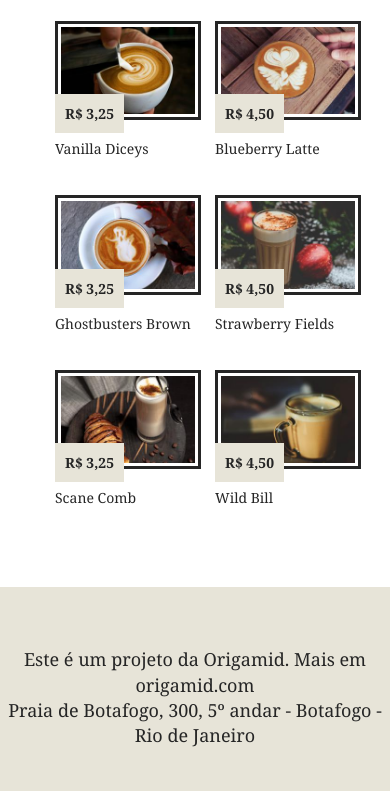
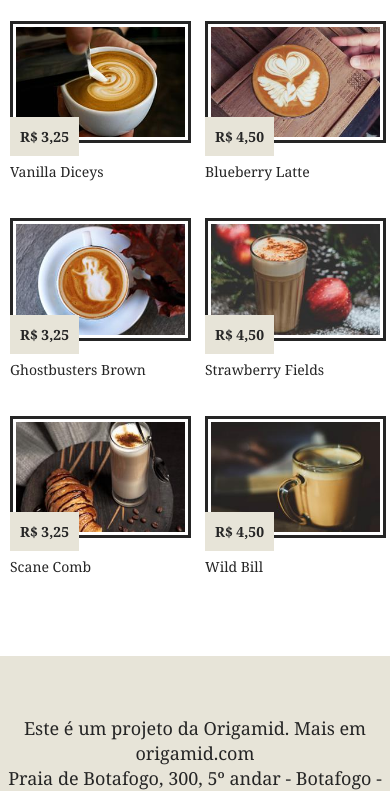
Before and after one commit to bfukumori/brafe-2, a plain HTML site: page index.html in a window 390 px wide. Shown: the part 366-1157 px from the top of the page. Drawn offline with Linux system fonts and the light colour scheme.

Commit message:
esilizado novamente utilizando sistema de grid

```diff
--- /dev/null
+++ b/css/grid.css
@@ -0,0 +1,100 @@
+.container {
+  max-height: 960px;
+  margin: 0 auto;
+}
+
+.container::after, .container::before {
+  content: '';
+  display: table;
+  clear: both;
+}
+
+.grid-1, .grid-2, .grid-3, .grid-4, .grid-5, .grid-6, .grid-7, .grid-8, .grid-9, .grid-10, .grid-11, .grid-12, .grid-mobile-6 {
+	float: left;
+	display: block;
+	min-height: 1px;
+	margin-left: 10px;
+	margin-right: 10px;
+}
+
+.grid-1 {
+	width: calc(8.333% - 20px);
+}
+
+.grid-2 {
+	width: calc(16.666% - 20px);
+}
+
+.grid-3 {
+	width: calc(25% - 20px);
+}
+
+.grid-4 {
+	width: calc(33.333% - 20px);
+}
+
+.grid-5 {
+	width: calc(41.666% - 20px);
+}
+
+.grid-6 {
+	width: calc(50% - 20px);
+}
+
+.grid-7 {
+	width: calc(58.333% - 20px);
+}
+
+.grid-8 {
+	width: calc(66.666% - 20px);
+}
+
+.grid-9 {
+	width: calc(75% - 20px);
+}
+
+.grid-10 {
+	width: calc(83.333% - 20px);
+}
+
+.grid-11 {
+	width: calc(91.666% - 20px);
+}
+
+.grid-12 {
+	width: calc(100% - 20px);
+}
+
+.grid-mobile-6 {
+	width: calc(50% - 20px);
+}
+
+.row {
+  margin-left: -10px;
+  margin-right: -10px;
+}
+
+.row::after, .row::before {
+  content: '';
+  display: table;
+  clear: both;
+}
+
+@media (max-width: 739px) {
+  .container {
+    max-width: 300px;
+  }
+  .grid-1, .grid-2, .grid-3, .grid-4, .grid-5, .grid-6, .grid-7, .grid-8, .grid-9, .grid-10, .grid-11, .grid-12 {
+    float: none;
+    width: 100%;
+    margin-left: 0px;
+    margin-right: 0px;
+  }
+  .row {
+    margin-left: 0px;
+    margin-right: 0px;
+  }
+  .produtos h1 {
+    text-align: center;
+  }
+}
--- a/css/style.css
+++ b/css/style.css
@@ -69,20 +69,17 @@ body {
   margin: 0 auto;
 }
 
-.container::after, .container::before {
-  content: '';
-  display: table;
-  clear: both;
-}
-
 /* FILTRO */
 .filtro {
   background-color: #e7e4d8;
   border: 3px solid #d6d3c8;
-  width: 300px;
-  margin: 0 10px;
   padding: 20px;
-  float: left;
+}
+
+@media (max-width: 739px) {
+  .filtro {
+    display: none;
+  }
 }
 
 .filtro h2 {
@@ -112,10 +109,6 @@ body {
   margin-top: 5px;
 }
 
-/* .sabor {
-  overflow: hidden;
-} */
-
 .sabor span {
   display: inline-block;
   width: 15px;
@@ -141,24 +134,9 @@ body {
 }
 
 /* PRODUTOS */
-.produtos {
-  width: 620px;
-  margin: 0 10px;
-  float: left;
-}
-
 .produtos h1 {
   font-size: 3em;
   font-weight: normal;
-}
-
-.produtos li {
-  width: 300px;
-  float: left;
-}
-
-.produtos li:nth-child(even) {
-  margin-left: 20px;
 }
 
 .produtos li img {
@@ -190,34 +168,3 @@ body {
   line-height: 1.4em;
   margin-top: 80px;
 }
-
-/* MEDIA QUERIES */
-@media (min-width: 740px) and (max-width: 980px) {
-  .container {
-    max-width: 720px;
-  }
-  .filtro {
-    width: 220px;
-  }
-  .produtos {
-    width: 460px;
-  }
-  .produtos li {
-    width: 220px;
-  }
-}
-
-@media (max-width: 739px) {
-  .container {
-    max-width: 300px;
-  }
-  .filtro {
-    display: none;
-  }
-  .produtos {
-    width: 300px;
-  }
-  .produtos li {
-    width: 140px;
-  }
-}
--- a/index.html
+++ b/index.html
@@ -5,6 +5,7 @@
   <meta charset="UTF-8">
   <meta http-equiv="X-UA-Compatible" content="IE=edge">
   <meta name="viewport" content="width=device-width, initial-scale=1.0">
+  <link rel="stylesheet" href="css/grid.css">
   <link rel="stylesheet" href="css/style.css">
   <title>Brafe 2</title>
 </head>
@@ -27,7 +28,7 @@
     </nav>
   </header>
   <div class="container">
-    <nav class="filtro">
+    <nav class="filtro grid-4">
       <h2>Preço</h2>
       <ul>
         <li>$</li>
@@ -47,35 +48,35 @@
         <li>35min +</li>
       </ul>
     </nav>
-    <section class="produtos">
+    <section class="produtos grid-8">
       <h1>Capuccinos</h1>
-      <ul>
-        <li>
+      <ul class="row">
+        <li class="grid-mobile-6">
           <img src="img/cafe-1.jpg" alt="Café 1">
           <span>R$ 3,25</span>
           <h2>Vanilla Diceys</h2>
         </li>
-        <li>
+        <li class="grid-mobile-6">
           <img src="img/cafe-2.jpg" alt="Café 2">
           <span>R$ 4,50</span>
           <h2>Blueberry Latte</h2>
         </li>
-        <li>
+        <li class="grid-mobile-6">
           <img src="img/cafe-3.jpg" alt="Café 3">
           <span>R$ 3,25</span>
           <h2>Ghostbusters Brown</h2>
         </li>
-        <li>
+        <li class="grid-mobile-6">
           <img src="img/cafe-4.jpg" alt="Café 4">
           <span>R$ 4,50</span>
           <h2>Strawberry Fields</h2>
         </li>
-        <li>
+        <li class="grid-mobile-6">
           <img src="img/cafe-5.jpg" alt="Café 5">
           <span>R$ 3,25</span>
           <h2>Scane Comb</h2>
         </li>
-        <li>
+        <li class="grid-mobile-6">
           <img src="img/cafe-6.jpg" alt="Café 6">
           <span>R$ 4,50</span>
           <h2>Wild Bill</h2>
```
